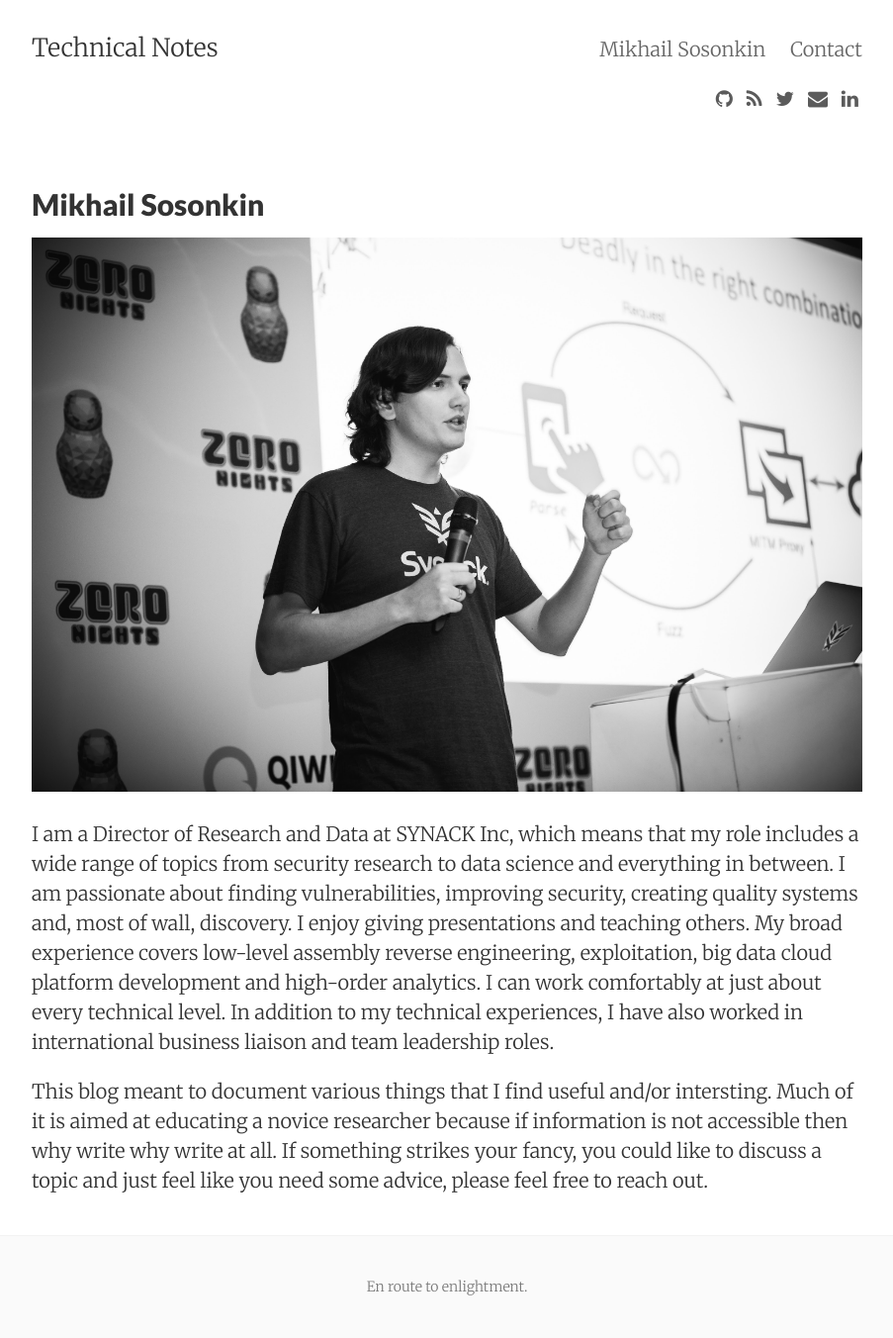
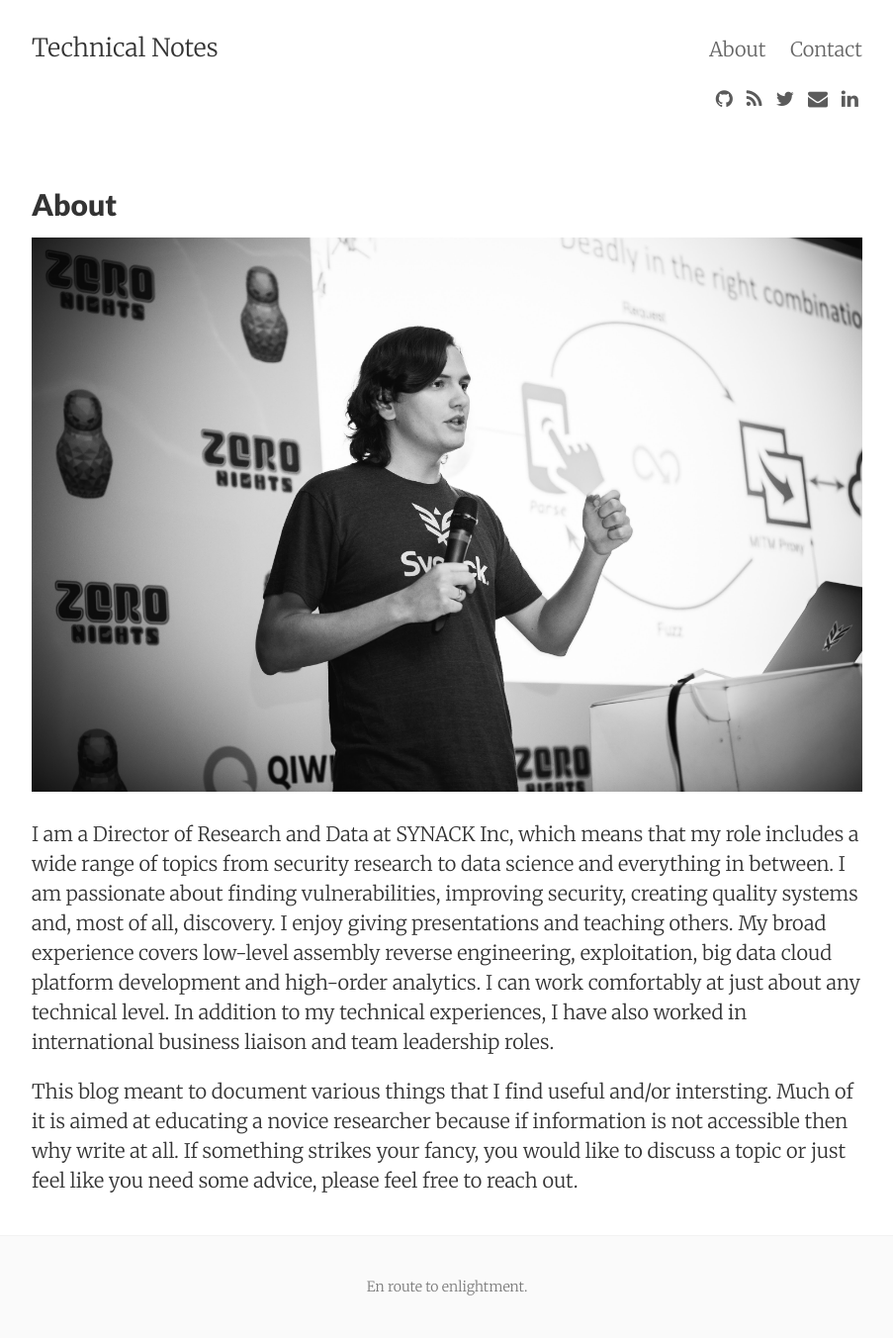
Before and after one commit to nologic/blog, a Jekyll site: the page built from about.md, in a window 1280 px wide. Shown: the whole page at 99% size, without its empty margins (188-1091 px from the left). Built offline with Jekyll 4.4.1, drawn with Linux system fonts in a browser that asks for light colours; nearby versions of some CDN libraries.

Commit message:
more about

```diff
--- a/about.md
+++ b/about.md
@@ -1,11 +1,11 @@
 ---
 layout: page
-title: Mikhail Sosonkin
+title: About
 tags: about
 ---
 
 ![](../../../../images/self_zeronight.jpg "Mikhail Sosonkin at ZeroNights 2016")
 
-I am a Director of Research and Data at SYNACK Inc, which means that my role includes a wide range of topics from security research to data science and everything in between. I am passionate about finding vulnerabilities, improving security, creating quality systems and, most of wall, discovery. I enjoy giving presentations and teaching others. My broad experience covers low-level assembly reverse engineering, exploitation, big data cloud platform development and high-order analytics. I can work comfortably at just about every technical level. In addition to my technical experiences, I have also worked in international business liaison and team leadership roles.
+I am a Director of Research and Data at SYNACK Inc, which means that my role includes a wide range of topics from security research to data science and everything in between. I am passionate about finding vulnerabilities, improving security, creating quality systems and, most of all, discovery. I enjoy giving presentations and teaching others. My broad experience covers low-level assembly reverse engineering, exploitation, big data cloud platform development and high-order analytics. I can work comfortably at just about any technical level. In addition to my technical experiences, I have also worked in international business liaison and team leadership roles.
 
-This blog meant to document various things that I find useful and/or intersting. Much of it is aimed at educating a novice researcher because if information is not accessible then why write why write at all. If something strikes your fancy, you could like to discuss a topic and just feel like you need some advice, please feel free to reach out.
+This blog meant to document various things that I find useful and/or intersting. Much of it is aimed at educating a novice researcher because if information is not accessible then why write at all. If something strikes your fancy, you would like to discuss a topic or just feel like you need some advice, please feel free to reach out.
```
